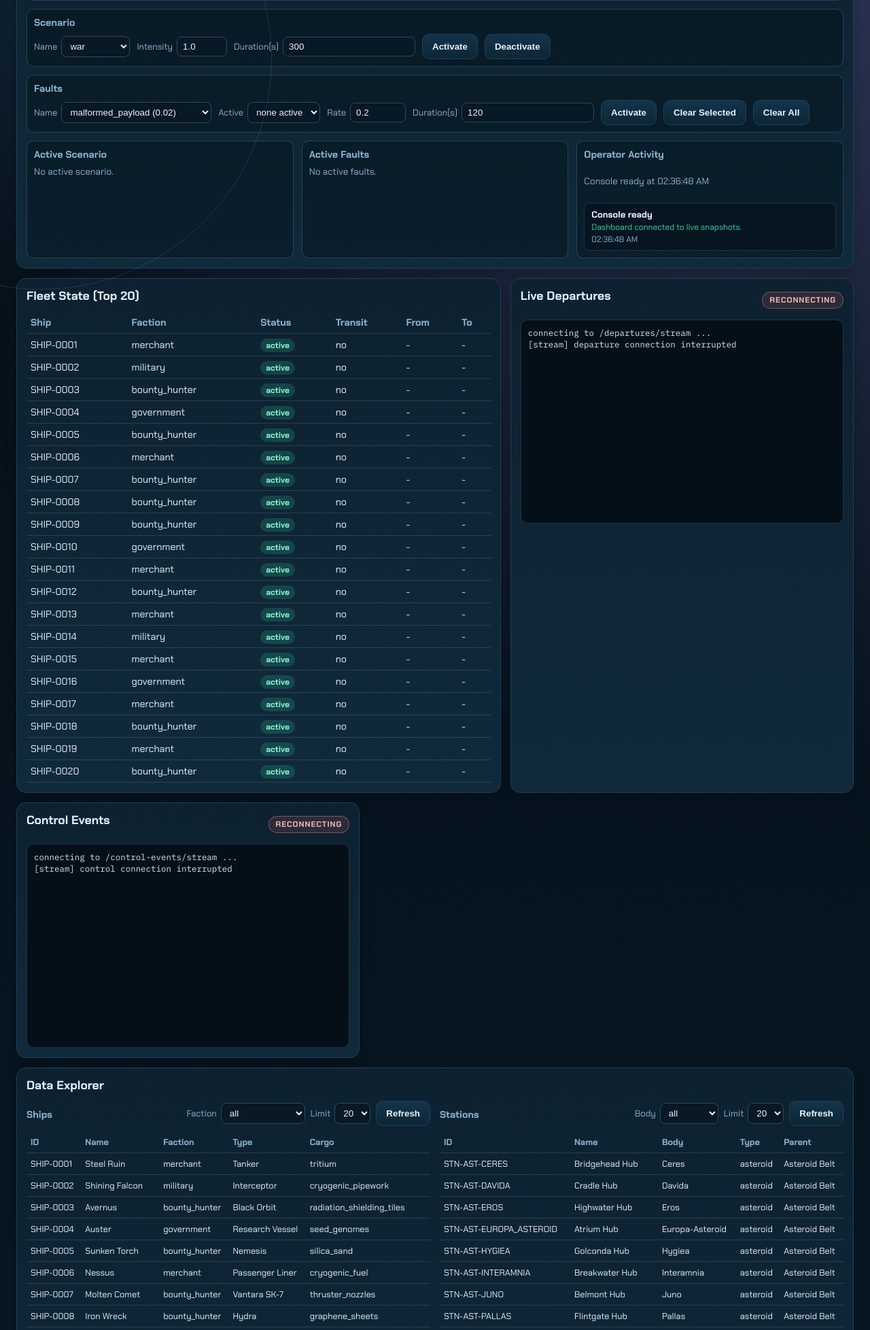
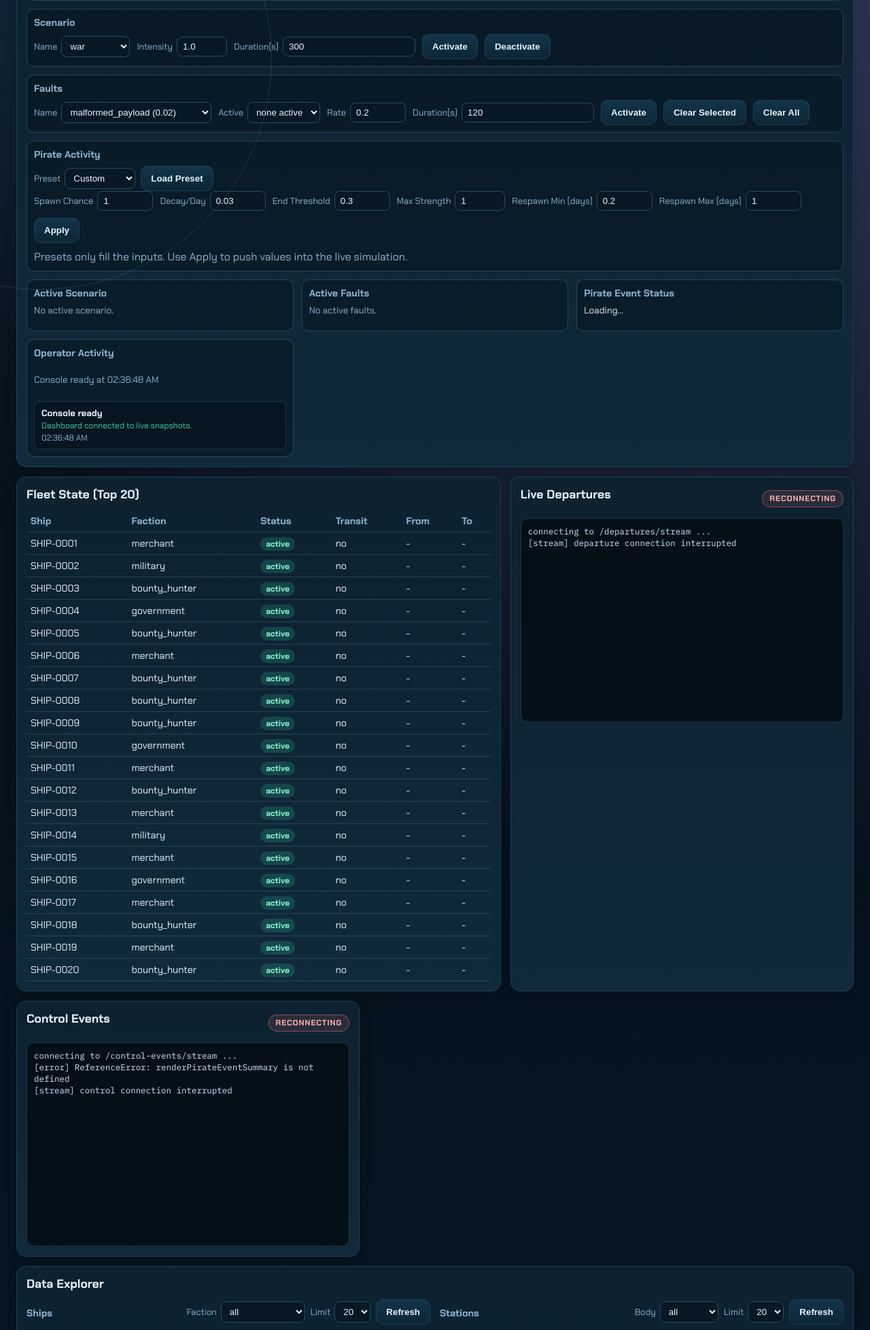
Before and after one commit to pwatrik/space-traffic-api, a Flask app: page /ui in a window 1280 px wide. Shown: the part 714-2670 px from the top of the page at 68% size. Run offline with Flask 3, Linux system fonts and the light colour scheme; data comes from the database, SQL or seed files in the repository; data that the repository does not hold is empty.

Commit message:
corrected pirate behavioir and updated readme

```diff
--- a/src/space_traffic_api/data/catalog_config.json
+++ b/src/space_traffic_api/data/catalog_config.json
@@ -236,6 +236,7 @@
     },
     "pirate_activity": {
       "enabled": true,
+      "spawn_probability_per_day": 1.0,
       "allowed_anchors": [
         "Mercury",
         "Venus",
@@ -249,16 +250,16 @@
         "Pluto"
       ],
       "strength_start": 1.0,
-      "strength_end_threshold": 0.5,
-      "ambient_strength_decay_per_day": 0.005,
+      "strength_end_threshold": 0.3,
+      "ambient_strength_decay_per_day": 0.03,
       "merchant_arrival_base_destruction_chance": 0.04,
       "merchant_arrival_destruction_multiplier": 4.0,
       "bounty_hunter_response_bias": 0.9,
       "bounty_hunter_idle_departure_multiplier": 0.2,
       "bounty_hunter_active_departure_multiplier": 6.0,
       "strength_decay_per_bounty_hunter_arrival": 0.02,
-      "respawn_min_days": 10,
-      "respawn_max_days": 30
+      "respawn_min_days": 0.2,
+      "respawn_max_days": 1.0
     }
   }
 }
--- a/src/space_traffic_api/static/dashboard.js
+++ b/src/space_traffic_api/static/dashboard.js
@@ -120,6 +120,61 @@
 const departuresByMinute = new Map();
 const pirateStrengthHistory = [];
 const operatorActionHistory = [];
+
+const PIRATE_PRESETS = {
+  calm: {
+    pirate_spawn_probability_per_day: 0.35,
+    pirate_strength_decay_per_day: 0.05,
+    pirate_strength_end_threshold: 0.45,
+    pirate_strength_start: 0.8,
+    pirate_respawn_min_days: 0.8,
+    pirate_respawn_max_days: 2.0
+  },
+  balanced: {
+    pirate_spawn_probability_per_day: 0.65,
+    pirate_strength_decay_per_day: 0.04,
+    pirate_strength_end_threshold: 0.35,
+    pirate_strength_start: 1.0,
+    pirate_respawn_min_days: 0.4,
+    pirate_respawn_max_days: 1.2
+  },
+  aggressive: {
+    pirate_spawn_probability_per_day: 0.85,
+    pirate_strength_decay_per_day: 0.03,
+    pirate_strength_end_threshold: 0.25,
+    pirate_strength_start: 1.2,
+    pirate_respawn_min_days: 0.2,
+    pirate_respawn_max_days: 0.8
+  },
+  chaos: {
+    pirate_spawn_probability_per_day: 1.0,
+    pirate_strength_decay_per_day: 0.02,
+    pirate_strength_end_threshold: 0.15,
+    pirate_strength_start: 1.4,
+    pirate_respawn_min_days: 0.1,
+    pirate_respawn_max_days: 0.4
+  }
+};
+
+function getPirateInputValues() {
+  return {
+    pirate_spawn_probability_per_day: Number(document.getElementById("pirate-spawn-prob").value || "1.0"),
+    pirate_strength_decay_per_day: Number(document.getElementById("pirate-decay").value || "0.03"),
+    pirate_strength_end_threshold: Number(document.getElementById("pirate-end-threshold").value || "0.3"),
+    pirate_strength_start: Number(document.getElementById("pirate-strength-start").value || "1.0"),
+    pirate_respawn_min_days: Number(document.getElementById("pirate-respawn-min").value || "0.2"),
+    pirate_respawn_max_days: Number(document.getElementById("pirate-respawn-max").value || "1.0")
+  };
+}
+
+function setPirateInputValues(values) {
+  document.getElementById("pirate-spawn-prob").value = values.pirate_spawn_probability_per_day;
+  document.getElementById("pirate-decay").value = values.pirate_strength_decay_per_day;
+  document.getElementById("pirate-end-threshold").value = values.pirate_strength_end_threshold;
+  document.getElementById("pirate-strength-start").value = values.pirate_strength_start;
+  document.getElementById("pirate-respawn-min").value = values.pirate_respawn_min_days;
+  document.getElementById("pirate-respawn-max").value = values.pirate_respawn_max_days;
+}
 
 function recordOperatorAction(title, detail, status = "success") {
   const timestamp = new Date();
@@ -266,6 +321,33 @@
         `<span class="mini-pill"><strong>${escapeHtml(name)}</strong> rate ${escapeHtml(value.rate)}</span>`
     )
     .join("")}</div>`;
+
+function renderPirateEventSummary(config) {
+  const pirateEl = document.getElementById("pirate-event-summary");
+  const pirate = config.pirate_event || {};
+
+  if (pirate.active) {
+    const elapsedSeconds = pirate.started_at ? Math.floor((Date.now() - new Date(pirate.started_at).getTime()) / 1000) : 0;
+    const elapsedMin = Math.floor(elapsedSeconds / 60);
+    const elapsedStr = elapsedMin > 0 ? `${elapsedMin}m` : `${elapsedSeconds}s`;
+    pirateEl.innerHTML = `
+      <div class="pill-row">
+        <span class="mini-pill status-active"><strong>ACTIVE</strong></span>
+        <span class="mini-pill"><strong>${escapeHtml(pirate.anchor_body || "?")}</strong></span>
+        <span class="mini-pill">strength ${(pirate.strength || 0).toFixed(2)}</span>
+        <span class="mini-pill">duration ${elapsedStr}</span>
+      </div>
+    `;
+  } else if (pirate.next_spawn_earliest_at) {
+    const nextSpawnDate = new Date(pirate.next_spawn_earliest_at);
+    const nowDate = new Date();
+    const minutesUntil = Math.ceil((nextSpawnDate.getTime() - nowDate.getTime()) / 60000);
+    const spawnStr = minutesUntil > 0 ? `in ~${minutesUntil}m` : "soon";
+    pirateEl.innerHTML = `<span class="mini-pill">Next spawn ${spawnStr}</span>`;
+  } else {
+    pirateEl.innerHTML = '<span class="summary-empty">Pirate event inactive.</span>';
+  }
+}
 }
 
 function setKpis(stats) {
@@ -407,7 +489,18 @@
     option.textContent = `${entry.name} (${entry.default_rate})`;
     faultSelect.appendChild(option);
   });
+
+  setPirateInputValues({
+    pirate_spawn_probability_per_day: config.pirate_spawn_probability_per_day ?? 1.0,
+    pirate_strength_decay_per_day: config.pirate_strength_decay_per_day ?? 0.03,
+    pirate_strength_end_threshold: config.pirate_strength_end_threshold ?? 0.3,
+    pirate_strength_start: config.pirate_strength_start ?? 1.0,
+    pirate_respawn_min_days: config.pirate_respawn_min_days ?? 0.2,
+    pirate_respawn_max_days: config.pirate_respawn_max_days ?? 1.0
+  });
+
   renderControlSummary(config, faults);
+  renderPirateEventSummary(config);
 }
 
 function bindControls() {
@@ -419,6 +512,8 @@
   const faultActivateButton = document.getElementById("fault-activate");
   const faultDeactivateButton = document.getElementById("fault-deactivate");
   const faultClearButton = document.getElementById("fault-clear");
+  const pirateApplyButton = document.getElementById("pirate-apply");
+  const piratePresetApplyButton = document.getElementById("pirate-preset-apply");
 
   cfgSaveButton.addEventListener("click", async () => {
     await withButtonBusy(cfgSaveButton, "Applying...", async () => {
@@ -619,6 +714,51 @@
       }
     });
   });
+
+  piratePresetApplyButton.addEventListener("click", () => {
+    const presetName = document.getElementById("pirate-preset").value;
+    if (presetName === "custom") {
+      showToast("warn", "Custom Selected", "Pick a named preset to populate the pirate controls.");
+      return;
+    }
+
+    const preset = PIRATE_PRESETS[presetName];
+    if (!preset) {
+      showToast("error", "Preset Missing", `Unknown preset: ${presetName}`);
+      return;
+    }
+
+    setPirateInputValues(preset);
+    recordOperatorAction("Pirate preset loaded", `${presetName} values loaded into inputs.`);
+    showToast("success", "Preset Loaded", `${presetName} preset loaded. Click Apply to push it live.`);
+  });
+
+  pirateApplyButton.addEventListener("click", async () => {
+    await withButtonBusy(pirateApplyButton, "Applying...", async () => {
+      try {
+        const payload = getPirateInputValues();
+        setControlStatus("pending", "Applying pirate activity settings...");
+        await requestJson("/config", {
+          method: "PATCH",
+          headers: { "Content-Type": "application/json" },
+          body: JSON.stringify(payload)
+        });
+        await loadControlData();
+        setControlStatus("success", "Pirate activity settings updated.");
+        appendLog(ctrlLog, "[control] pirate settings patched");
+        recordOperatorAction(
+          "Pirate settings updated",
+          `Spawn ${payload.pirate_spawn_probability_per_day.toFixed(2)}, respawn ${payload.pirate_respawn_min_days}-${payload.pirate_respawn_max_days} days.`
+        );
+        showToast("success", "Pirate Config Applied", "Activity settings updated. New events will use these parameters.");
+      } catch (err) {
+        setControlStatus("error", `Pirate settings update failed: ${err}`);
+        appendLog(ctrlLog, `[control-error] ${err}`);
+        recordOperatorAction("Pirate settings failed", String(err), "error");
+        showToast("error", "Pirate Config Failed", String(err));
+      }
+    });
+  });
 }
 
 function bindExplorerControls() {
--- a/src/space_traffic_api/templates/dashboard.html
+++ b/src/space_traffic_api/templates/dashboard.html
@@ -100,6 +100,32 @@
               <button class="btn" id="fault-clear">Clear All</button>
             </div>
           </div>
+
+          <div class="control-block">
+            <h3>Pirate Activity</h3>
+            <div class="inline-row compact">
+              <label>Preset
+                <select id="pirate-preset">
+                  <option value="custom">Custom</option>
+                  <option value="calm">Calm</option>
+                  <option value="balanced">Balanced</option>
+                  <option value="aggressive">Aggressive</option>
+                  <option value="chaos">Chaos</option>
+                </select>
+              </label>
+              <button class="btn" id="pirate-preset-apply">Load Preset</button>
+            </div>
+            <div class="inline-row">
+              <label>Spawn Chance <input id="pirate-spawn-prob" type="number" min="0" max="1" step="0.05" value="1.0"></label>
+              <label>Decay/Day <input id="pirate-decay" type="number" min="0" max="1" step="0.01" value="0.03"></label>
+              <label>End Threshold <input id="pirate-end-threshold" type="number" min="0.01" max="1" step="0.01" value="0.3"></label>
+              <label>Max Strength <input id="pirate-strength-start" type="number" min="0.1" max="5" step="0.1" value="1.0"></label>
+              <label>Respawn Min (days) <input id="pirate-respawn-min" type="number" min="0.1" max="10" step="0.1" value="0.2"></label>
+              <label>Respawn Max (days) <input id="pirate-respawn-max" type="number" min="0.1" max="30" step="0.5" value="1.0"></label>
+              <button class="btn" id="pirate-apply">Apply</button>
+            </div>
+            <p class="meta">Presets only fill the inputs. Use Apply to push values into the live simulation.</p>
+          </div>
         </div>
 
         <div class="control-summary-grid">
@@ -110,6 +136,10 @@
           <article class="summary-block">
             <h3>Active Faults</h3>
             <div id="active-faults-summary" class="summary-content">Loading...</div>
+          </article>
+          <article class="summary-block">
+            <h3>Pirate Event Status</h3>
+            <div id="pirate-event-summary" class="summary-content">Loading...</div>
           </article>
           <article class="summary-block">
             <h3>Operator Activity</h3>
```
Also changed, not shown: src/space_traffic_api/simulation/generator.py (+43 -10 lines), src/space_traffic_api/simulation/runtime.py (+32 -0 lines), tests/test_seed_data.py (+1 -1 lines), .pytest_last.txt (added), README.md, scripts/sanity_check.py (renamed from scripts/smoke_check.py).
